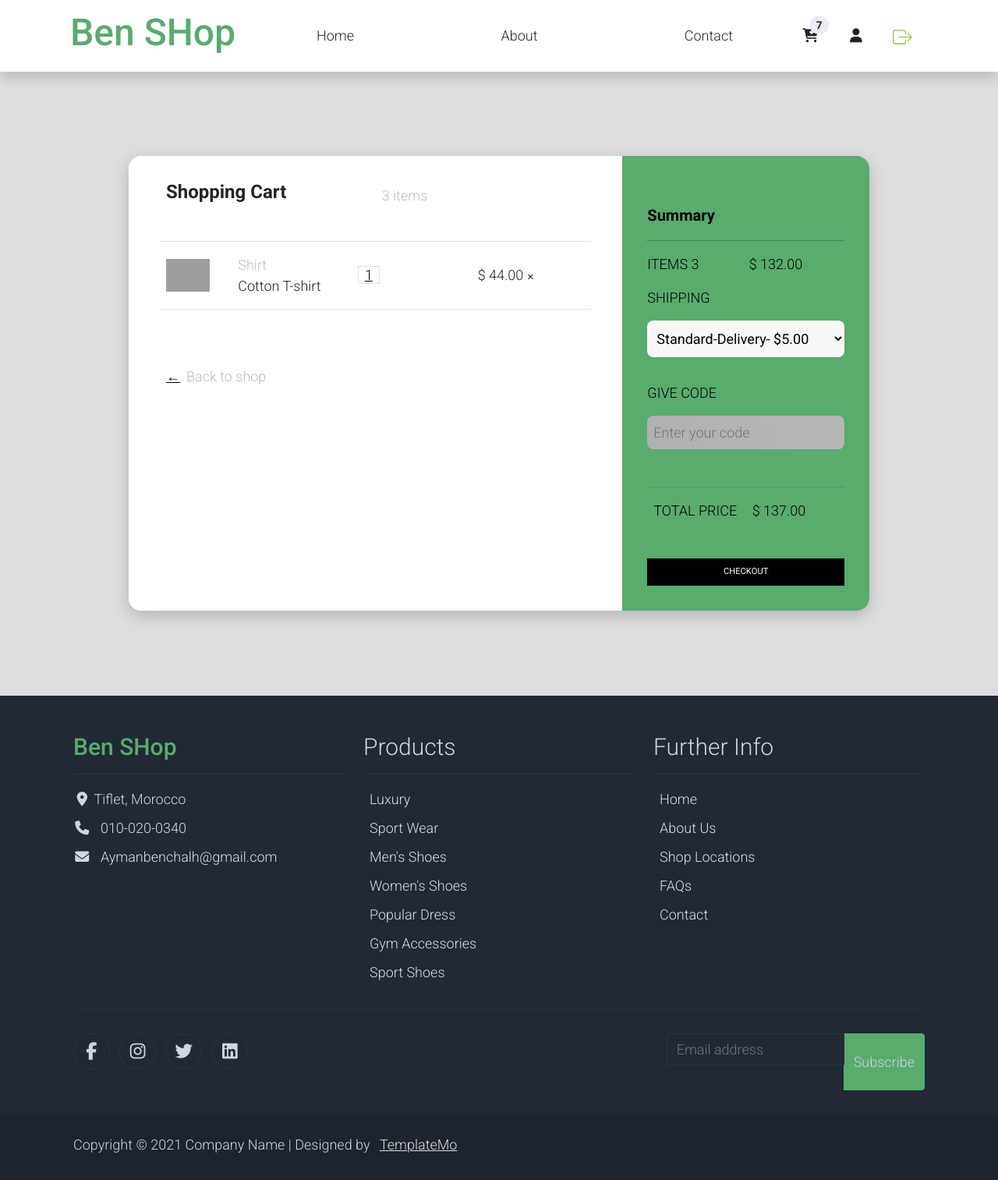
After one commit to Ayman-Benchalh/Tif_Shop, a Laravel app: page /CartPage in a window 1280 px wide. The commit adds this page. Shown: the whole page at 78% size. Run offline with Laravel 10, Linux system fonts and the light colour scheme; grey boxes are pictures that could not be loaded.

Commit message:
add files project

```diff
--- a/app/Http/Controllers/GlobalController.php
+++ b/app/Http/Controllers/GlobalController.php
@@ -199,10 +199,22 @@ class GlobalController extends Controller
       return view('InsertProduct')->with('success',' insert data is success ');
    }
 
-   public function shopSingle(){
+   public function shopSingle($id_Product){
+    $data_Prod_One = Product::where('idProduct',$id_Product)->first();
+    $get_All_data_Prod = Product::all();
 
 
-      return view('SinglPage');
+      return view('SinglPage',['dataProdOne'=>$data_Prod_One,'get_All_data_Prod'=>$get_All_data_Prod]);
+   }
+   public function CartPage(){
+
+
+      return view('CartPage');
+   }
+   public function bUy(){
+
+
+      return view('CartPage');
    }
 
 
--- /dev/null
+++ b/resources/views/CartPage.blade.php
@@ -0,0 +1,225 @@
+@extends('indexPage')
+@section('title')
+    Tif_SHop
+@endsection
+
+@section('styline')
+        <link rel="stylesheet" href=" {{ url('assets/css/bootstrap.min.css') }}">
+        <link rel="stylesheet" href="{{ url('assets/css/templatemo.css') }}">
+        <link rel="stylesheet" href="{{ url('assets/css/custom.css') }}">
+
+
+        <link rel="stylesheet" href="https://fonts.googleapis.com/css2?family=Roboto:wght@100;200;300;400;500;700;900&display=swap">
+        <link rel="stylesheet" href="{{ url('assets/css/fontawesome.min.css') }}">
+        <link rel="stylesheet" href="https://cdnjs.cloudflare.com/ajax/libs/font-awesome/6.5.1/css/all.min.css" integrity="sha512-DTOQO9RWCH3ppGqcWaEA1BIZOC6xxalwEsw9c2QQeAIftl+Vegovlnee1c9QX4TctnWMn13TZye+giMm8e2LwA==" crossorigin="anonymous" referrerpolicy="no-referrer" />
+      <style>
+
+        .snippet-body{
+            background: #ddd;
+            min-height: 100vh;
+            vertical-align: middle;
+            display: flex;
+            font-family: sans-serif;
+            font-size: 0.8rem;
+            font-weight: bold;
+        }
+
+        .title{
+            margin-bottom: 5vh;
+        }
+        .card{
+            margin: auto;
+            max-width: 950px;
+            width: 90%;
+            box-shadow: 0 6px 20px 0 rgba(0, 0, 0, 0.19);
+            border-radius: 1rem;
+            border: transparent;
+        }
+        @media(max-width:767px){
+            .card{
+                margin: 3vh auto;
+            }
+        }
+        .cart{
+            background-color: #fff;
+            padding: 4vh 5vh;
+            border-bottom-left-radius: 1rem;
+            border-top-left-radius: 1rem;
+        }
+        @media(max-width:767px){
+            .cart{
+                padding: 4vh;
+                border-bottom-left-radius: unset;
+                border-top-right-radius: 1rem;
+            }
+        }
+        .summary{
+            background-color: #59ab6e;
+            border-top-right-radius: 1rem;
+            border-bottom-right-radius: 1rem;
+            padding: 4vh;
+            color: rgb(0, 0, 0);
+
+        }
+        @media(max-width:767px){
+            .summary{
+            border-top-right-radius: unset;
+            border-bottom-left-radius: 1rem;
+            }
+        }
+        .summary .col-2{
+            padding: 0;
+        }
+        .summary .col-10
+        {
+            padding: 0;
+        }.row{
+            margin: 0;
+        }
+        .title b{
+            font-size: 1.5rem;
+        }
+        .main{
+            margin: 0;
+            padding: 2vh 0;
+            width: 100%;
+        }
+        .col-2, .col{
+            padding: 0 1vh;
+        }
+        a{
+            padding: 0 1vh;
+        }
+        .close{
+            margin-left: auto;
+            font-size: 0.7rem;
+        }
+        img{
+            width: 3.5rem;
+        }
+        .back-to-shop{
+            margin-top: 4.5rem;
+        }
+        h5{
+            margin-top: 4vh;
+        }
+        hr{
+            margin-top: 1.25rem;
+        }
+        form{
+            padding: 2vh 0;
+        }
+        select{
+            border: none;
+            padding: 1.5vh 1vh;
+            margin-bottom: 4vh;
+            outline: none;
+            width: 100%;
+            border-radius: 8px;
+            background-color: rgb(247, 247, 247);
+        }
+        input{
+            border: none;
+            padding: 1vh;
+            margin-bottom: 4vh;
+            outline: none;
+            width: 100%;
+            border-radius: 8px;
+            background-color: rgb(247, 247, 247);
+        }
+        input:focus::-webkit-input-placeholder
+        {
+              color:transparent;
+        }
+        .btn{
+            background-color: #000;
+            border-color: #000;
+            color: white;
+            width: 100%;
+            font-size: 0.7rem;
+            margin-top: 4vh;
+            padding: 1vh;
+            border-radius: 0;
+        }
+        .btn:focus{
+            box-shadow: none;
+            outline: none;
+            box-shadow: none;
+            color: white;
+            -webkit-box-shadow: none;
+            -webkit-user-select: none;
+            transition: none;
+        }
+        .btn:hover{
+            color: white;
+        }
+        a{
+            color: black;
+        }
+        a:hover{
+            color: black;
+            text-decoration: none;
+        }
+         #code{
+            background-image: linear-gradient(to left, rgba(255, 255, 255, 0.253) , rgba(255, 255, 255, 0.185)), url("https://img.icons8.com/small/16/000000/long-arrow-right.png");
+            background-repeat: no-repeat;
+            background-position-x: 95%;
+            background-position-y: center;
+        }  </style>
+@endsection
+@section('content')
+<div class="snippet-body">
+     <div class="card">
+         <div class="row">
+             <div class="col-md-8 cart">
+                 <div class="title">
+                     <div class="row">
+                         <div class="col"><h4><b>Shopping Cart</b></h4></div>
+                         <div class="col align-self-center text-right text-muted">3 items</div>
+                     </div>
+                 </div>
+                    <div class="row border-top border-bottom">
+                            <div class="row main align-items-center">
+                                <div class="col-2"><img class="img-fluid" src="https://i.imgur.com/1GrakTl.jpg"></div>
+                                <div class="col">
+                                    <div class="row text-muted">Shirt</div>
+                                    <div class="row">Cotton T-shirt</div>
+                                </div>
+                                <div class="col">
+                                    <a href="#" class="border">1</a>
+                                </div>
+                                <div class="col">&dollar; 44.00 <span class="close">&#10005;</span></div>
+                            </div>
+                    </div>
+
+                 <div class="back-to-shop"><a href="{{ route('shope.page') }}">&leftarrow;</a><span class="text-muted">Back to shop</span></div>
+             </div>
+             <div class="col-md-4 summary">
+                 <div><h5><b>Summary</b></h5></div>
+                 <hr>
+                 <div class="row">
+                     <div class="col" style="padding-left:0;">ITEMS 3</div>
+                     <div class="col text-right">&dollar; 132.00</div>
+                 </div>
+                 <form>
+                     <p>SHIPPING</p>
+                     <select><option class="text-muted">Standard-Delivery- &dollar;5.00</option></select>
+                     <p>GIVE CODE</p>
+                     <input id="code" placeholder="Enter your code">
+                 </form>
+                 <div class="row" style="border-top: 1px solid rgba(0,0,0,.1); padding: 2vh 0;">
+                     <div class="col">TOTAL PRICE</div>
+                     <div class="col text-right">&dollar; 137.00</div>
+                 </div>
+                 <button class="btn">CHECKOUT</button>
+             </div>
+         </div>
+
+     </div>
+
+</div>
+
+
+
+
+@endsection
--- a/resources/views/indexPage.blade.php
+++ b/resources/views/indexPage.blade.php
@@ -19,6 +19,17 @@
     <link rel="stylesheet" type="text/css" href="{{ url('assets/css/slick.min.css') }}">
     <link rel="stylesheet" type="text/css" href="{{ url('assets/css/slick-theme.css') }}">
 
+
+   <style>
+     ::-webkit-scrollbar {
+            width: 8px;
+        }::-webkit-scrollbar-track {
+            background: #f1f1f1;
+        }::-webkit-scrollbar-thumb {
+            background: #888;
+        }::-webkit-scrollbar-thumb:hover {
+            background: #555; }
+   </style>
    @yield('styline')
 
 </head>
@@ -58,7 +69,7 @@
                         </div> --}}
                     </div>
 
-                    <a class="nav-icon position-relative text-decoration-none" href="#">
+                    <a class="nav-icon position-relative text-decoration-none" href="{{ route('Cart.page') }}">
                         <i class="fa fa-fw fa-cart-arrow-down text-dark mr-1"></i>
                         <span class="position-absolute top-0 left-100 translate-middle badge rounded-pill bg-light text-dark">7</span>
                     </a>
@@ -213,5 +224,12 @@
             ]
         });
     </script>
+      <script>
+        const changersize=(event)=>{
+            const changeSize=document.getElementById('product-size');
+            console.log(event);
+        }
+
+      </script>
 </body>
 </html>
--- a/resources/views/shopPage.blade.php
+++ b/resources/views/shopPage.blade.php
@@ -125,9 +125,9 @@
                                         <img class="card-img  rounded-0 img-fluid" style="height: 400px ;object-fit: cover"  src="{{  $prod->imageProd  }}">
                                         <div class="card-img-overlay rounded-0 product-overlay d-flex align-items-center justify-content-center">
                                             <ul class="list-unstyled">
-                                                <li><a class="btn btn-success text-white" href="shop-single.html"><i class="far fa-heart"></i></a></li>
-                                                <li><a class="btn btn-success text-white mt-2" href="{{ route('shopSingle') }}"><i class="far fa-eye"></i></a></li>
-                                                <li><a class="btn btn-success text-white mt-2" href="shop-single.html"><i class="fas fa-cart-plus"></i></a></li>
+
+                                                <li><a class="btn btn-success text-white mt-2" href="{{ route('shopSingle.page',['idProd'=>$prod->idProduct]) }}"><i class="far fa-eye"></i></a></li>
+                                                <li><a class="btn btn-success text-white mt-2" href="{{ route('Cart.page') }}"><i class="fas fa-cart-plus"></i></a></li>
                                             </ul>
                                         </div>
                                     </div>
--- a/routes/web.php
+++ b/routes/web.php
@@ -38,4 +38,8 @@ Route::get('/VerfiMail',[GlobalController::class,'VerfiMail'])->name('VerfiMail'
 Route::get('/verficACCoutn/{token}/{email}',[GlobalController::class,'goToPageVerf'])->name('verficACCoutn.page');
 
 
-Route::get('/shopSingle',[GlobalController::class,'shopSingle'])->name('shopSingle');
+Route::get('/shopSingle/idProduct={idProd}',[GlobalController::class,'shopSingle'])->name('shopSingle.page');
+
+
+Route::get('/CartPage',[GlobalController::class,'CartPage'])->name('Cart.page');
+Route::post('/bUy',[GlobalController::class,'bUy'])->name('bUy.page');
```
Also changed, not shown: resources/views/SinglPage.blade.php (+57 -61 lines), resources/js/app.js (line endings or trailing spaces).
